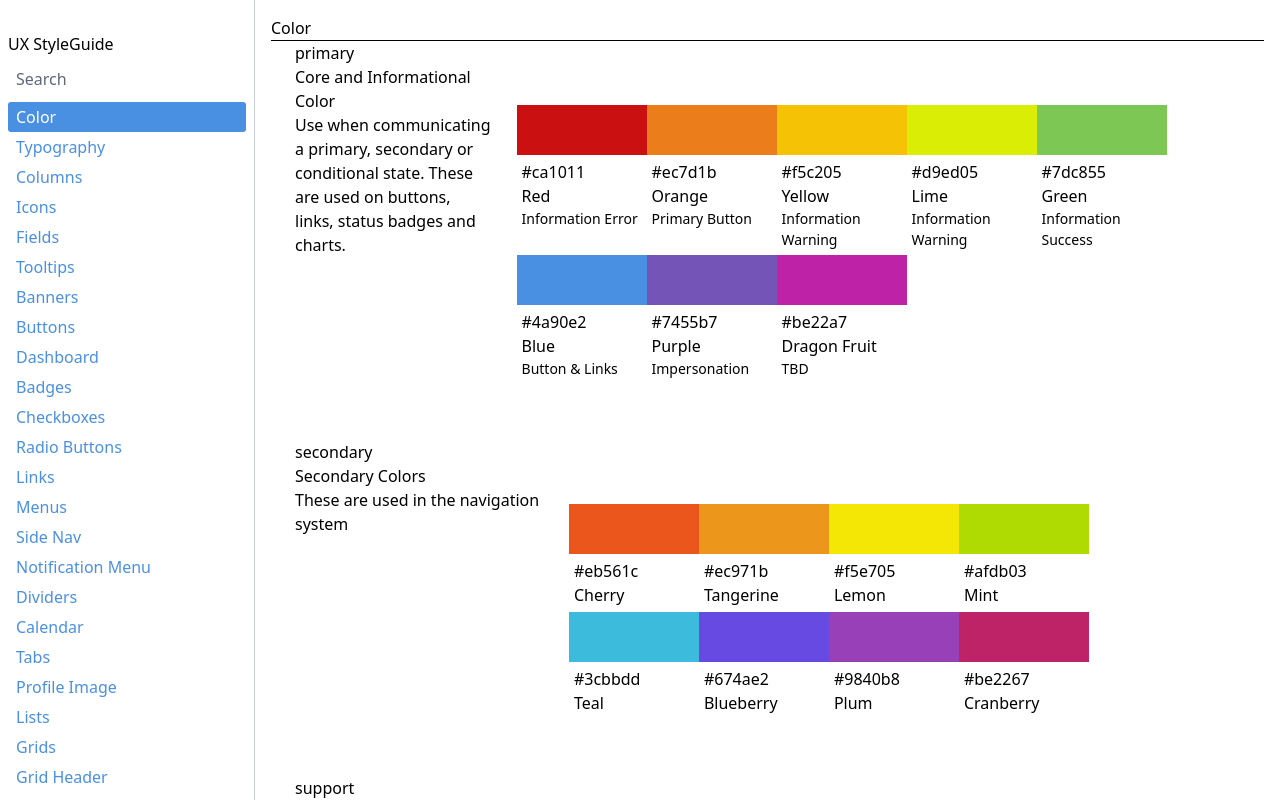
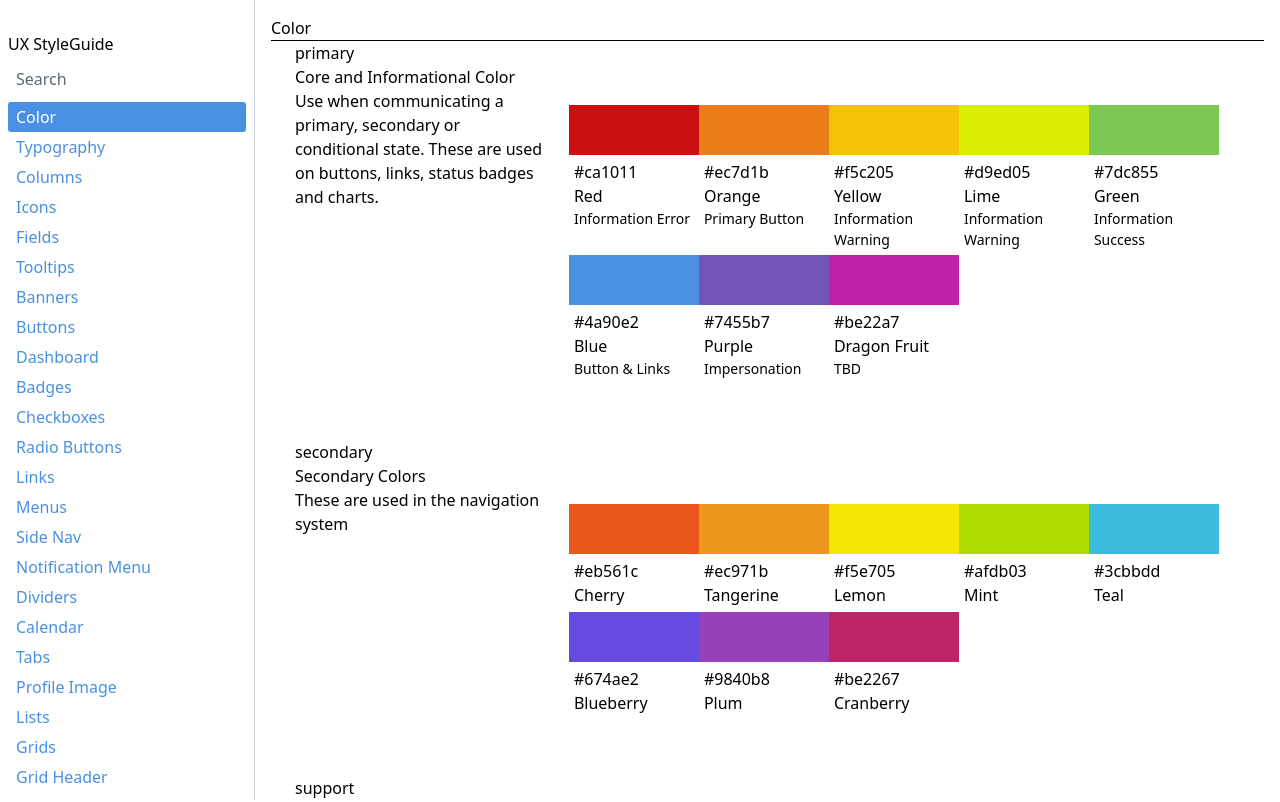
Before and after one commit to troybedingfield/style-guide, a Next.js app: page / in a window 1280 px wide. Shown: the top 802 px of the page. Built offline with nearby package versions, Linux system fonts and the light colour scheme.

Commit message:
style update for color section

```diff
--- a/src/app/sections/styles/color.scss
+++ b/src/app/sections/styles/color.scss
@@ -1,12 +1,12 @@
 @use "../../../styles/varaibles";
 /* COLOR STYLES */
 
-// .colors {
-//     width: 70%;
-//     position: relative;
-//     display: flex;
-//     flex-direction: column;
-// }
+#colors {
+    width: 70%;
+    position: relative;
+    display: flex;
+    flex-direction: column;
+}
 
 .color-container {
     display: flex;
```
